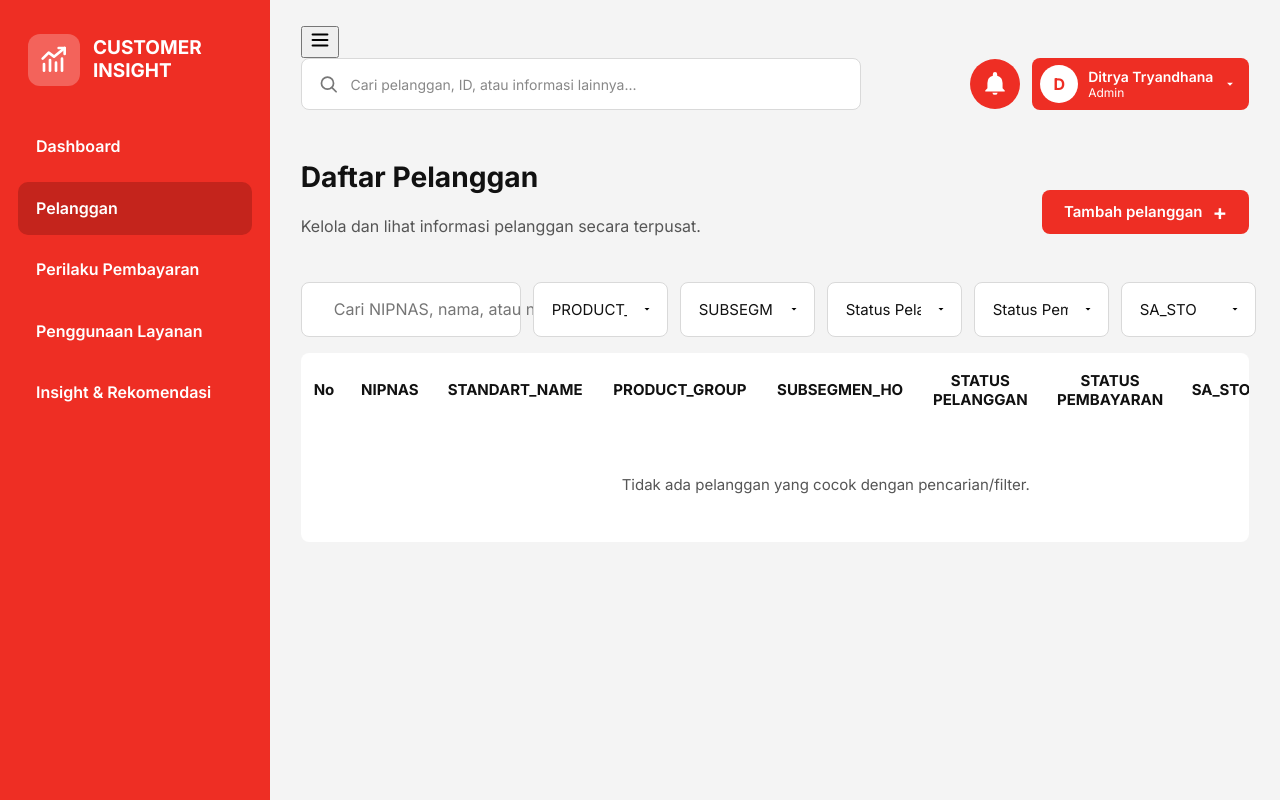
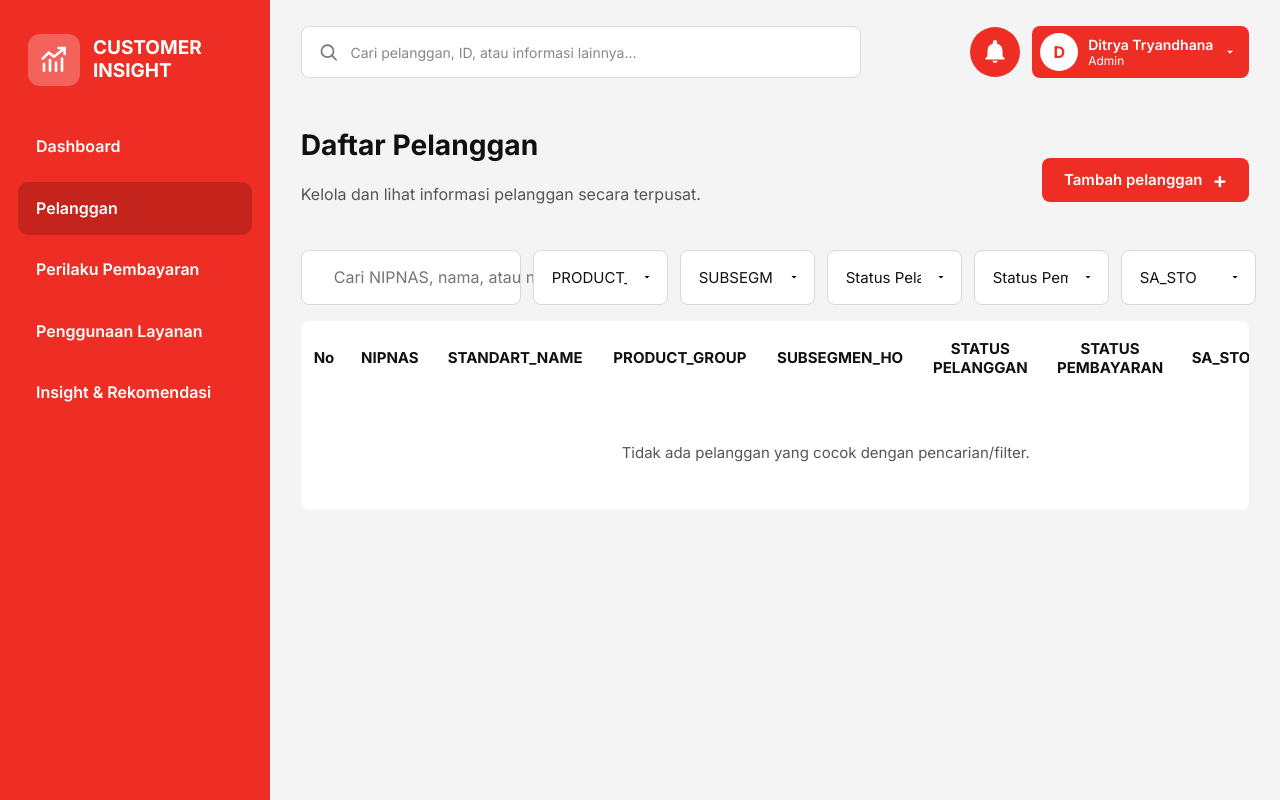
Before and after one commit to dwiiwahyu/Customer-Insight, a Laravel app: page /pelanggan in a window 1280 px wide. Run offline with Laravel 12, Linux system fonts and the light colour scheme; a user stored in the database is signed in; data comes from the database, SQL or seed files in the repository; data that the repository does not hold is empty.

Commit message:
Update app.blade.php

```diff
--- a/resources/views/layouts/app.blade.php
+++ b/resources/views/layouts/app.blade.php
@@ -19,17 +19,7 @@
 
     @include('partials.sidebar')
 
-    {{-- Lapisan gelap di belakang sidebar (hanya muncul di layar kecil saat menu dibuka) --}}
-    <div class="sidebar-overlay" id="sidebarOverlay"></div>
-
     <div class="main">
-        {{-- Tombol hamburger (hanya tampil di layar kecil) --}}
-        <button type="button" class="menu-toggle" id="menuToggle" aria-label="Buka menu" aria-expanded="false">
-            <svg width="22" height="22" viewBox="0 0 24 24" fill="none" stroke="currentColor" stroke-width="2.4" stroke-linecap="round" aria-hidden="true">
-                <path d="M4 6h16M4 12h16M4 18h16"/>
-            </svg>
-        </button>
-
         @include('partials.topbar')
 
         <main class="content">
@@ -38,7 +28,6 @@
     </div>
 
     <script src="{{ asset('js/layout.js') }}"></script>
-    <script src="{{ asset('js/sidebar-toggle.js') }}"></script>
 
     {{-- JS khusus halaman, diisi lewat @push('scripts') --}}
     @stack('scripts')
```
